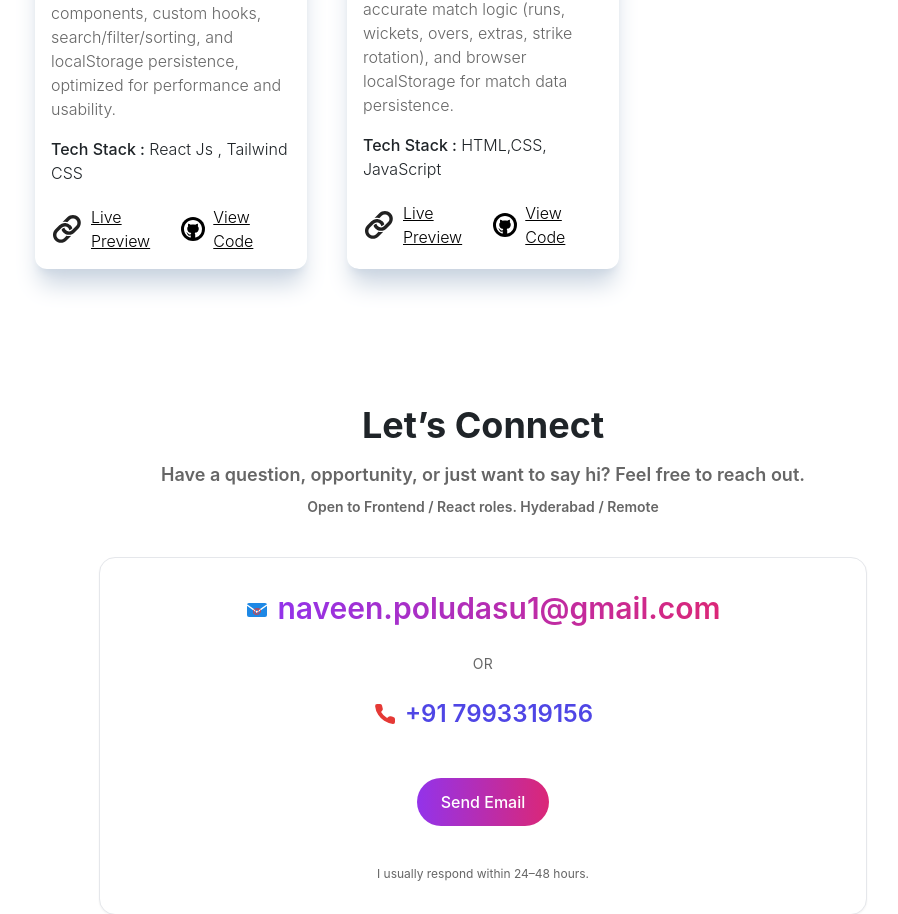
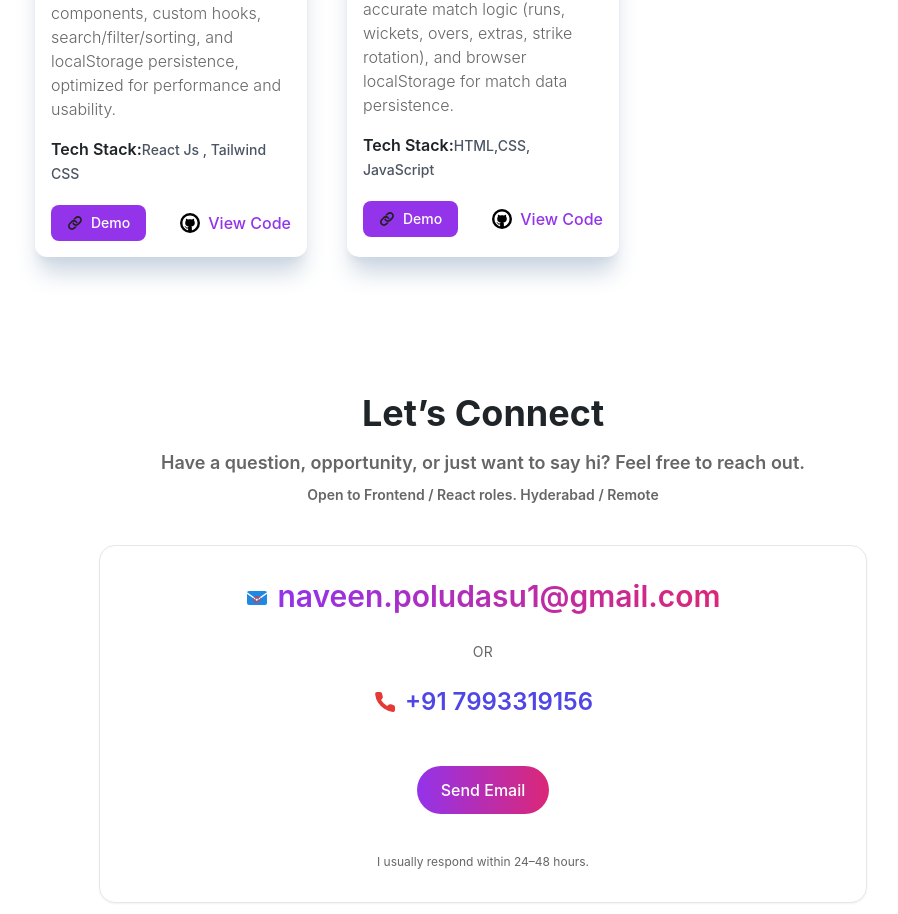
Before and after one commit to npoludasu/react-portfolio-website, a React (Create React App) app: page / in a window 1280 px wide. Shown: the part 3228-4142 px from the top of the page, without its empty margins (157-1055 px from the left). Built offline with nearby package versions, Linux system fonts and the light colour scheme.

Commit message:
Optimize card layout and image handling for slider support

```diff
--- a/src/components/Project.js
+++ b/src/components/Project.js
@@ -11,7 +11,11 @@ function Project({
   githubLink,
 }) {
   return (
-    <article className="rounded-xl mt-10 overflow-hidden shadow-xl shadow-slate-300 dark:shadow-slate-900">
+    <article
+      className="rounded-xl mt-10 overflow-hidden
+        shadow-xl shadow-slate-300 dark:shadow-slate-900
+        transition-all duration-300 hover:-translate-y-2 hover:shadow-2xl"
+    >
       <img
         src={image}
         alt=""
@@ -25,31 +29,34 @@ function Project({
         </h1>
         <p className="text-content pt-4 font-light">{description}</p>
         <h3 className="text-dark-heading dark:text-light-heading font-medium pt-4">
-          Tech Stack : <span className="font-light">{techstack}</span>
+          <span className="font-semibold">Tech Stack:</span>
+          <span className="text-sm text-gray-600">{techstack}</span>
         </h3>
         <div className="flex justify-between items-center mt-5">
-          <div className="flex items-center">
-            <img src={link} alt=""></img>
           <a
             href={previewLink}
             target="_blank"
             rel="noreferrer noopener"
-              className="underline pl-2 font-light dark:text-white"
+            className="inline-flex items-center gap-2
+             px-4 py-2 rounded-lg
+             bg-purple-600 text-white
+             text-sm font-medium
+             hover:bg-purple-700 transition"
           >
-              Live Preview
+            <img src={link} className="w-4 h-4" alt="" />
+            Demo
           </a>
-          </div>
-          <div className="flex items-center">
-            <img src={github} alt=""></img>
           <a
             href={githubLink}
             target="_blank"
             rel="noreferrer noopener"
-              className="underline pl-2 font-light dark:text-white"
+            className="inline-flex items-center gap-2
+           text-purple-600 font-medium
+           hover:underline transition"
           >
+            <img src={github} className="w-5 h-5" alt="" />
             View Code
           </a>
-          </div>
         </div>
       </div>
     </article>
```
Lines whose indentation alone changed are shown as unchanged.
